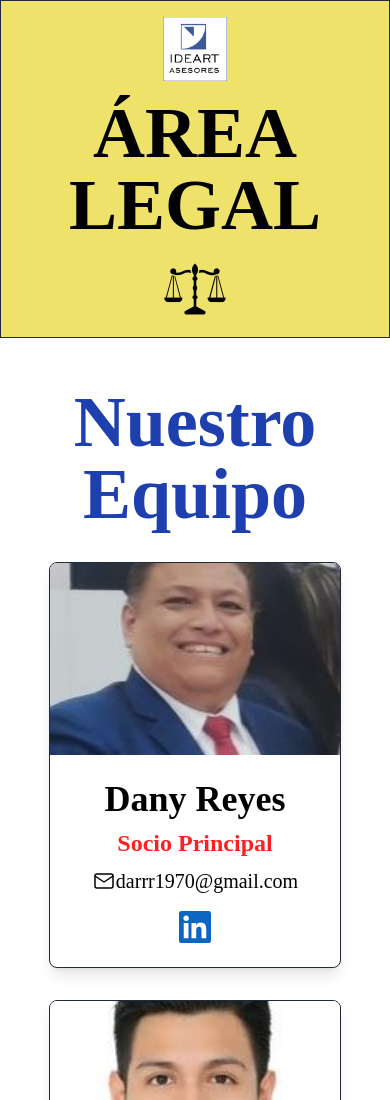
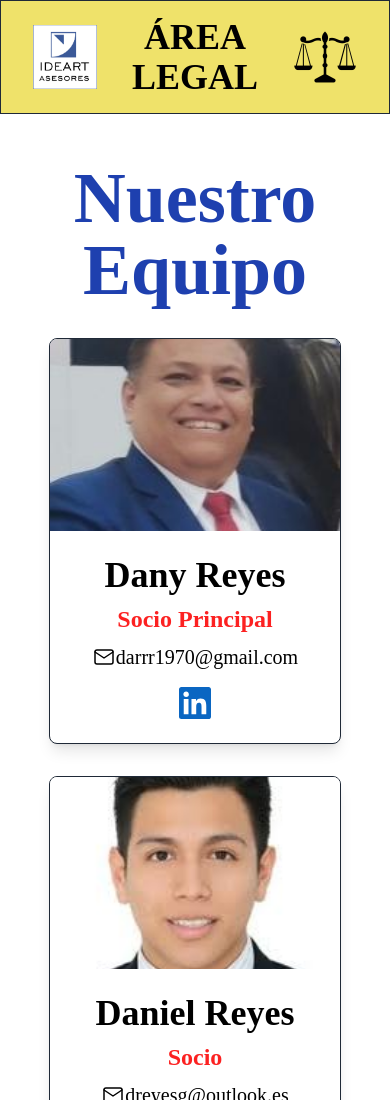
Before and after one commit to Josereyes12/-reaLegalIdeart, an Astro site: page / in a window 390 px wide. Shown: the top 1100 px of the page. Built offline with nearby package versions, Linux system fonts and the light colour scheme; Astro itself is replaced by a stand-in of ours; a web font is replaced by a local one.

Commit message:
Mejora del header

```diff
--- a/src/components/Header.astro
+++ b/src/components/Header.astro
@@ -1,7 +1,7 @@
-<header class="bg-[#EFE26A] border border-gray-800 flex flex-col sm:flex-row justify-between items-center py-4 px-8">
-    <img src="images/LogoIdeart.png" alt="Logo" class="size-16 object-cover mb-4 md:mb-0">
+<header class="bg-[#EFE26A] border border-gray-800 flex flex-row justify-between items-center py-4 px-8">
+    <img src="images/LogoIdeart.png" alt="Logo" class="size-16 object-cover">
 
-    <h1 class=" text-7xl font-semibold text-center md:text-left">ÁREA LEGAL</h1>
+    <h1 class="text-4xl md:text-6xl lg:text-7xl font-semibold text-center md:text-left">ÁREA LEGAL</h1>
 
-    <img src="images/balanza.png" alt="balanza" class="size-16 mt-4 md:mt-0">
+    <img src="images/balanza.png" alt="balanza" class="size-16">
 </header>
```
